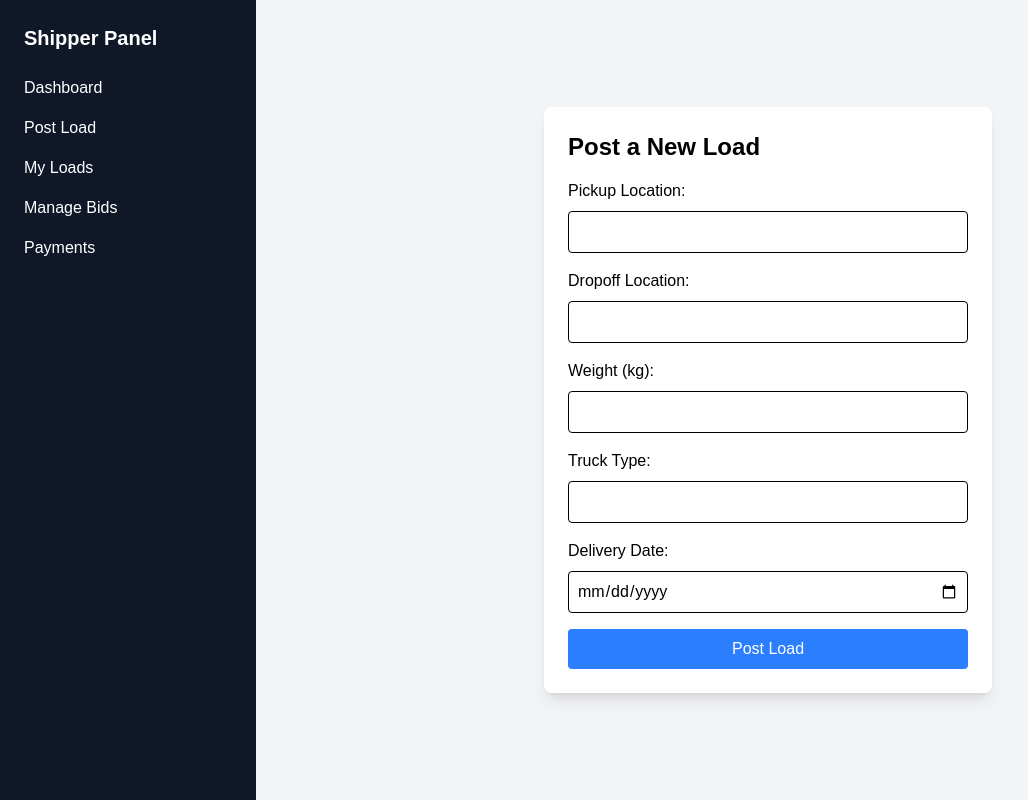
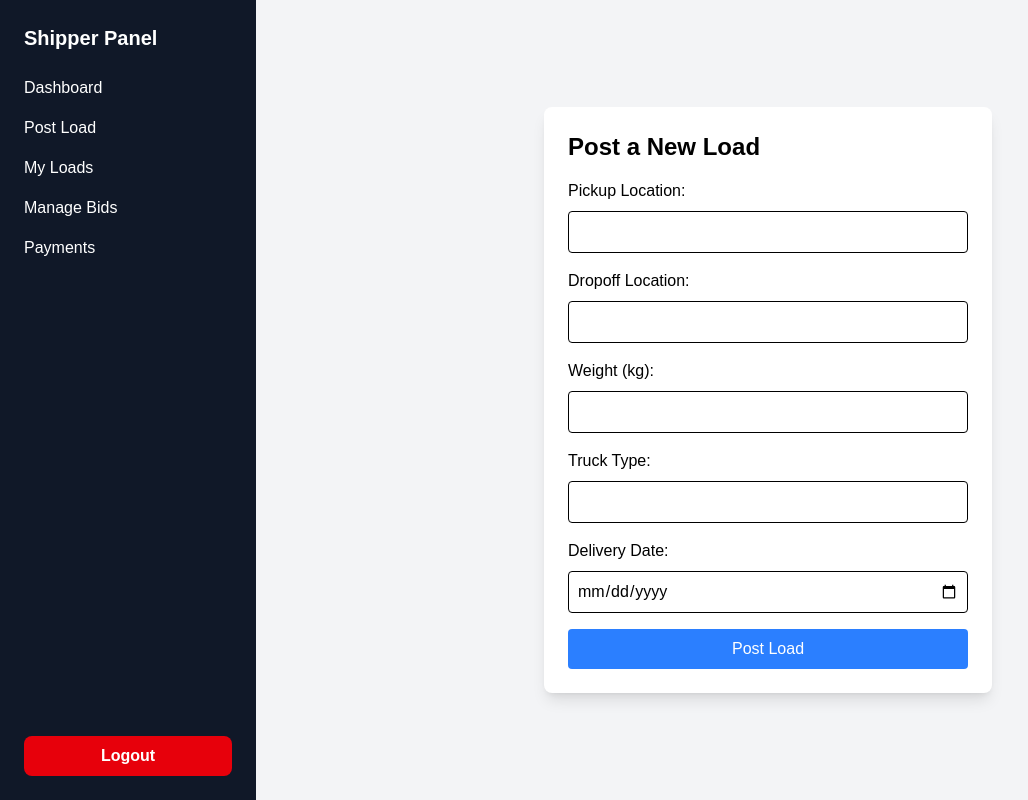
Before and after one commit to gunuHecker/TruckNet, a Next.js app: page /shipper/postLoad in a window 1280 px wide. Shown: the whole page, without its empty margins (0-1028 px from the left). Built offline with nearby package versions, Linux system fonts and the light colour scheme.

Commit message:
add logout feature

```diff
--- /dev/null
+++ b/src/app/api/auth/logout/route.js
@@ -0,0 +1,22 @@
+import { NextResponse } from "next/server";
+import { cookies } from "next/headers";
+
+export async function POST() {
+  try {
+    // Clear authentication cookies
+    const cookieStore = await cookies();
+    cookieStore.set("token", "", { expires: new Date(0), httpOnly: true });
+    cookieStore.set("userId", "", { expires: new Date(0), httpOnly: true });
+
+    return NextResponse.json(
+      { message: "Logged out successfully" },
+      { status: 200 }
+    );
+  } catch (error) {
+    console.error("Logout error:", error);
+    return NextResponse.json(
+      { message: "Logout failed", error: error.message },
+      { status: 500 }
+    );
+  }
+}
--- /dev/null
+++ b/src/components/LogoutBtn.jsx
@@ -0,0 +1,36 @@
+import { useRouter } from "next/navigation";
+import { useState } from "react";
+
+export default function LogoutBtn() {
+  const router = useRouter();
+  const [loading, setLoading] = useState(false);
+
+  const handleLogout = async () => {
+    setLoading(true);
+    try {
+      const res = await fetch("/api/auth/logout", {
+        method: "POST",
+      });
+
+      if (res.ok) {
+        router.push("/login"); // Redirect to login page
+      } else {
+        console.error("Logout failed");
+      }
+    } catch (error) {
+      console.error("Error during logout:", error);
+    } finally {
+      setLoading(false);
+    }
+  };
+
+  return (
+    <button
+      onClick={handleLogout}
+      className="w-full bg-red-600 hover:bg-red-700 text-white font-bold py-2 px-4 mt-6 rounded-lg"
+      disabled={loading}
+    >
+      {loading ? "Logging out..." : "Logout"}
+    </button>
+  );
+}
--- a/src/components/sidebars/ShipperSidebar.jsx
+++ b/src/components/sidebars/ShipperSidebar.jsx
@@ -1,10 +1,12 @@
 import { useRouter } from "next/navigation";
+import LogoutBtn from "@/components/LogoutBtn";
 
 export default function ShipperSidebar() {
   const router = useRouter();
 
   return (
-    <aside className="w-64 bg-gray-900 text-white p-6">
+    <aside className="w-64 bg-gray-900 text-white p-6 min-h-screen flex flex-col justify-between">
+      <div>
         <h2 className="text-xl font-bold mb-6">Shipper Panel</h2>
         <nav>
           <ul className="space-y-4">
@@ -40,6 +42,8 @@ export default function ShipperSidebar() {
             </li>
           </ul>
         </nav>
+      </div>
+      <LogoutBtn />
     </aside>
   );
 }
--- a/src/components/sidebars/SuperAdminSidebar.jsx
+++ b/src/components/sidebars/SuperAdminSidebar.jsx
@@ -1,10 +1,12 @@
 import { useRouter } from "next/navigation";
+import LogoutBtn from "@/components/LogoutBtn";
 
 export default function SuperAdminSidebar() {
   const router = useRouter();
 
   return (
-    <aside className="w-64 bg-gray-900 text-white p-6 min-h-screen">
+    <aside className="w-64 bg-gray-900 text-white p-6 min-h-screen flex flex-col justify-between">
+      <div>
         <h2 className="text-xl font-bold mb-6">SuperAdmin Panel</h2>
         <nav>
           <ul className="space-y-4">
@@ -46,6 +48,8 @@ export default function SuperAdminSidebar() {
             </li>
           </ul>
         </nav>
+      </div>
+      <LogoutBtn />
     </aside>
   );
 }
--- a/src/components/sidebars/TruckerSidebar.jsx
+++ b/src/components/sidebars/TruckerSidebar.jsx
@@ -1,10 +1,12 @@
 import { useRouter } from "next/navigation";
+import LogoutBtn from "@/components/LogoutBtn";
 
 export default function TruckerSidebar() {
   const router = useRouter();
 
   return (
-    <aside className="w-64 bg-gray-900 text-white p-6">
+    <aside className="w-64 bg-gray-900 text-white p-6 min-h-screen flex flex-col justify-between">
+      <div>
         <h2 className="text-xl font-bold mb-6">Trucker Panel</h2>
         <nav>
           <ul className="space-y-4">
@@ -46,6 +48,8 @@ export default function TruckerSidebar() {
             </li>
           </ul>
         </nav>
+      </div>
+      <LogoutBtn />
     </aside>
   );
 }
```
Lines whose indentation alone changed are shown as unchanged.
